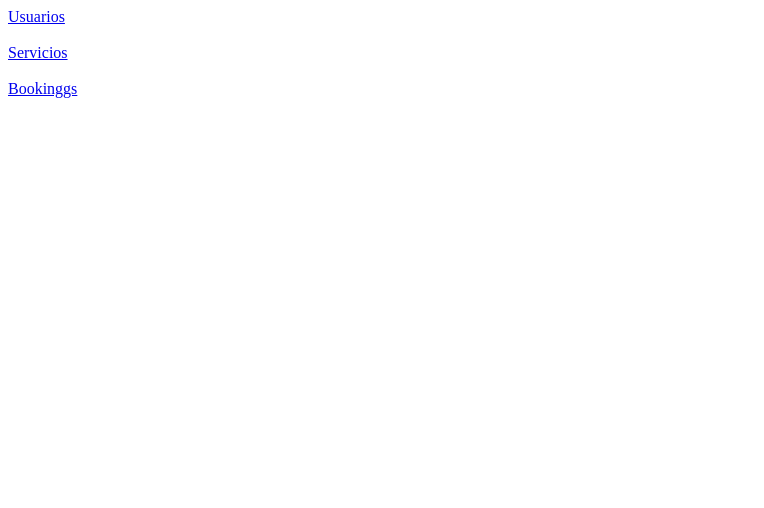
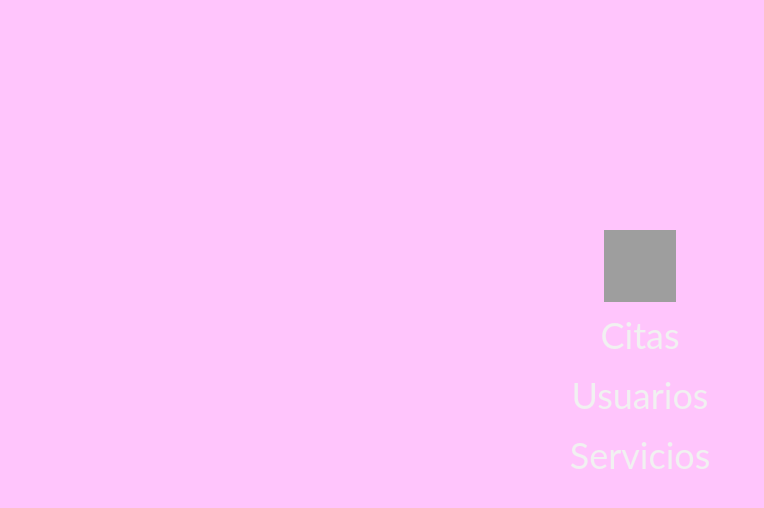
Before and after one commit to danielRenteria22/rosapastel-web, a plain HTML site: page admin/dashboard.html in a window 1280 px wide. Shown: the whole page, without its empty margins (0-764 px from the left). Drawn offline with Linux system fonts and the light colour scheme; grey boxes are pictures that could not be loaded.

Commit message:
Dashboard style

```diff
--- a/admin/dashboard.html
+++ b/admin/dashboard.html
@@ -8,13 +8,84 @@
     <script src="../utils/userRequests.js"></script>
     <script src="../utils/utils.js"></script>
     <script>
+        function openNav() {
+            document.getElementById("myNav").style.width = "100%";
+        }
 
+        window.onload = function () {
+            openNav()
+        }
     </script>
+    <style>
+        body {
+          font-family: 'Lato', sans-serif;
+        }
+
+        .overlay {
+          height: 100%;
+          width: 0;
+          position: fixed;
+          z-index: 1;
+          top: 0;
+          left: 0;
+          background-color: rgb(255, 191, 252);
+          background-color: rgba(255, 191, 252, 0.9);
+          overflow-x: hidden;
+          transition: 0.5s;
+        }
+
+        .overlay-content {
+          position: relative;
+          top: 25%;
+          width: 100%;
+          text-align: center;
+          margin-top: 30px;
+        }
+
+        .overlay a {
+          padding: 8px;
+          text-decoration: none;
+          font-size: 36px;
+          color: #f1f1f1;
+          display: block;
+          transition: 0.3s;
+        }
+
+        .overlay a:hover, .overlay a:focus {
+          color: #f1f1f1;
+          font-size: 50px;
+        }
+
+        .overlay .closebtn {
+          position: absolute;
+          top: 20px;
+          right: 45px;
+          font-size: 60px;
+        }
+
+        @media screen and (max-height: 450px) {
+          .overlay a {font-size: 20px}
+          .overlay .closebtn {
+          font-size: 40px;
+          top: 15px;
+          right: 35px;
+          }
+        }
+    </style>
     <title>Rosa Pastel - Admin</title>
 </head>
 <body>
-    <a href="users.html">Usuarios</a> <br><br>
-    <a href="./services.html">Servicios</a> <br><br>
-    <a href="./bookings.html">Bookinggs</a>
+
+    <div id="myNav" class="overlay">
+        <!-- <a href="javascript:void(0)" class="closebtn" onclick="closeNav()">&times;</a> -->
+        <div class="overlay-content">
+            <img class="mb-4" src="https://getbootstrap.com/docs/4.0/assets/brand/bootstrap-solid.svg" alt="" width="72" height="72">
+            <a href="./bookings.html">Citas</a>
+            <a href="users.html">Usuarios</a>
+            <a href="./services.html">Servicios</a>
+        </div>
+    </div>
+
+
 </body>
 </html>
```
